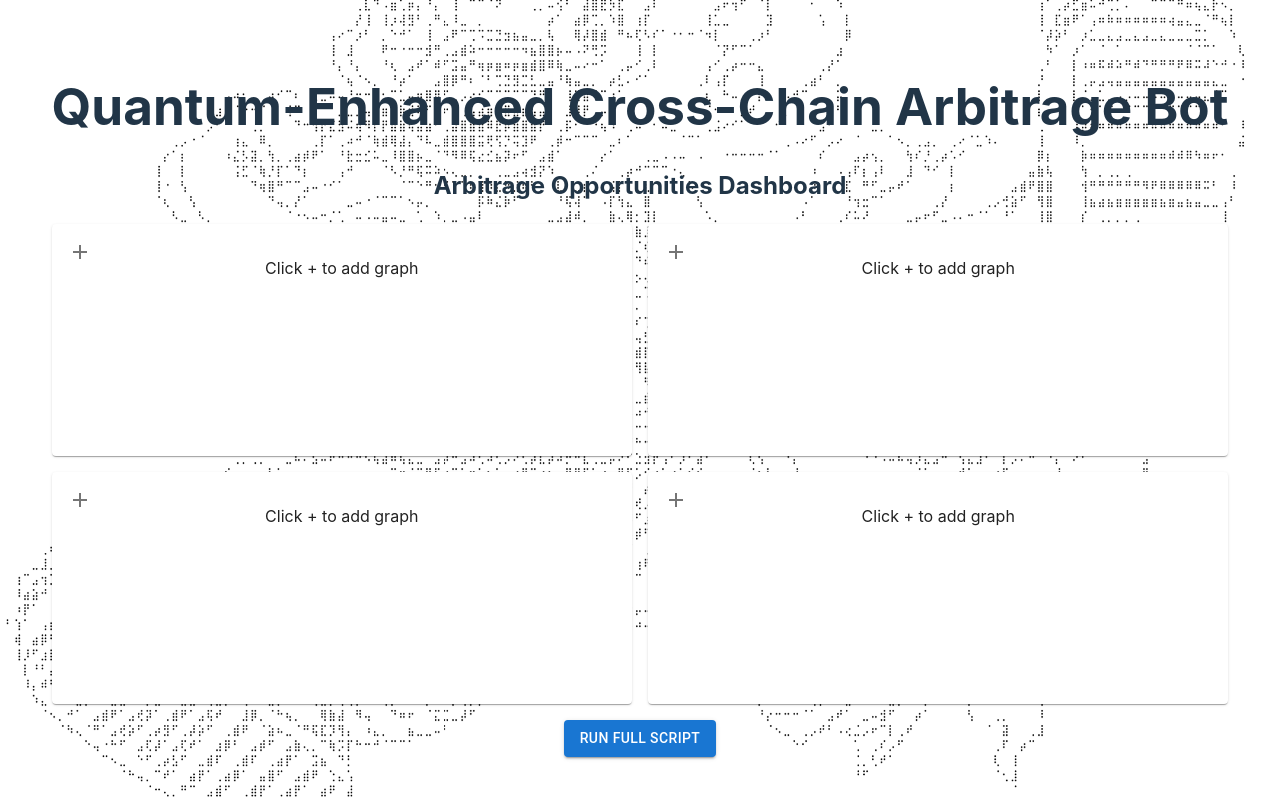
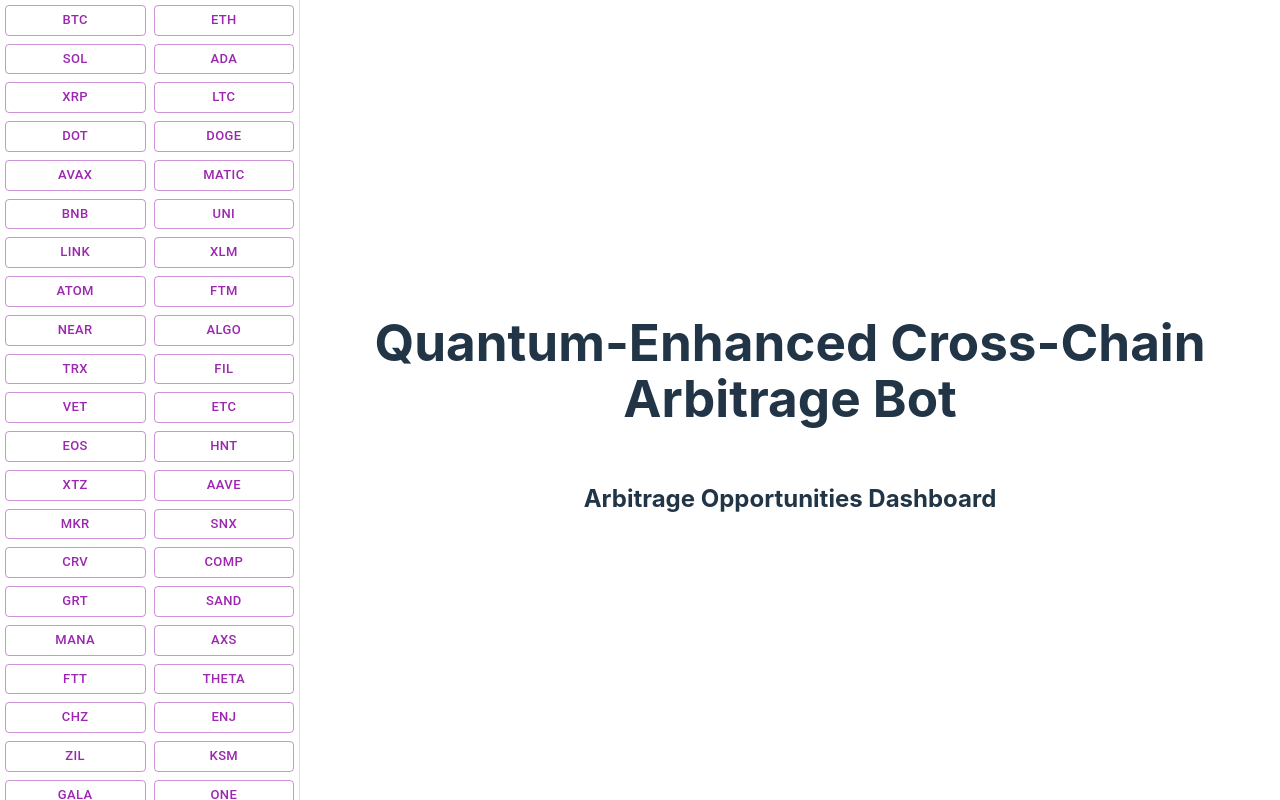
Before and after one commit to TumCucTom/quantum-cross-chain-arbitrage, a React (Vite) app in the folder code/web-app/qxab-frontend/: page / in a window 1280 px wide. Built offline with nearby package versions, Linux system fonts and the light colour scheme.

Commit message:
Made the Live dashboard

```diff
--- a/code/web-app/qxab-frontend/src/App.tsx
+++ b/code/web-app/qxab-frontend/src/App.tsx
@@ -1,5 +1,5 @@
 import './App.css'
-import ArbitrageDashboard from './components/ArbitageDashboard';
+import ArbitrageDashboard from './components/HomeDashboard';
 
 
 function App() {
@@ -7,9 +7,6 @@ function App() {
   return (
     <>
       <div className="App">
-      <header>
-        <h1>Quantum-Enhanced Cross-Chain Arbitrage Bot</h1>
-      </header>
       <main>
         <ArbitrageDashboard />
       </main>
--- a/code/web-app/qxab-frontend/src/components/ArbitageDashboard.tsx
+++ b/code/web-app/qxab-frontend/src/components/ArbitageDashboard.tsx
@@ -99,7 +99,7 @@ const ArbitrageDashboard: React.FC = () => {
                 <div>
                   <p>{cell.text}</p>
                   {/* Pass an indicator if needed */}
-                  <LiveDataGraph currency = {cell.text}/>
+                  <LiveDataGraph currency = {cell.text} isHistorical={false}/>
 
                   <IconButton
                     onClick={() => handleOpenFullScreen(cell.text)}
@@ -150,7 +150,7 @@ const ArbitrageDashboard: React.FC = () => {
           </IconButton>
         </DialogTitle>
         <DialogContent>
-        <LiveDataGraph currency={fullScreenCurrency} />
+        <LiveDataGraph currency={fullScreenCurrency} isHistorical={false}/>
         </DialogContent>
       </Dialog>
 
--- /dev/null
+++ b/code/web-app/qxab-frontend/src/components/HomeDashboard.tsx
@@ -0,0 +1,136 @@
+import React, { useState } from 'react';
+import LiveDataGraph from './LiveDataGraph';
+import Grid from '@mui/material/Grid';
+import Drawer from '@mui/material/Drawer';
+import { IconButton, Paper, Button, Box, Dialog, DialogTitle, DialogContent } from '@mui/material';
+import FullscreenIcon from '@mui/icons-material/Fullscreen';
+import FullscreenExitIcon from '@mui/icons-material/FullscreenExit';
+
+
+const buttonNames = [
+    "BTC", "ETH", "SOL", "ADA", "XRP", "LTC", "DOT", "DOGE",
+    "AVAX", "MATIC", "BNB", "UNI", "LINK", "XLM", "ATOM", "FTM",
+    "NEAR", "ALGO", "TRX", "FIL", "VET", "ETC", "EOS", "HNT",
+    "XTZ", "AAVE", "MKR", "SNX", "CRV", "COMP", "GRT", "SAND",
+    "MANA", "AXS", "FTT", "THETA", "CHZ", "ENJ", "ZIL", "KSM",
+    "GALA", "ONE", "RUNE", "BCH", "HBAR", "XMR", "ICP", "WAVES",
+    "EGLD", "DASH", "YFI", "ZEC", "OMG", "QTUM", "BAT", "DGB"
+];
+
+const drawerWidth = 300;
+
+const ArbitrageDashboard: React.FC = () => {
+  // State to store the selected currencies (max 6)
+  const [selectedCurrencies, setSelectedCurrencies] = useState<string[]>([]);
+  const [fullScreenOpen, setFullScreenOpen] = useState<boolean>(false);
+  const [fullScreenCurrency, setFullScreenCurrency] = useState<string>('');
+
+  const handleOpenFullScreen = (currency: string) => {
+    setFullScreenCurrency(currency);
+    setFullScreenOpen(true);
+  };
+
+  const handleCloseFullScreen = () => {
+    setFullScreenOpen(false);
+    setFullScreenCurrency('');
+  };
+
+  const toggleCurrency = (currency: string) => {
+    setSelectedCurrencies((prev) => {
+      if (prev.includes(currency)) {
+        return prev.filter((c) => c !== currency); // Remove if already selected
+      } else if (prev.length < 6) {
+        return [...prev, currency]; // Add if not already selected (max 6)
+      }
+      return prev; // Do nothing if max reached
+    });
+  };
+
+  return (
+    <div style={{ display: 'flex' }}>
+      {/* Sidebar Drawer */}
+      <Drawer
+        variant="permanent"
+        anchor="left"
+        sx={{
+          width: drawerWidth,
+          flexShrink: 0,
+          [`& .MuiDrawer-paper`]: {
+            width: drawerWidth,
+            boxSizing: 'border-box',
+            padding: 0.6
+          },
+        }}
+      >
+        <Grid container spacing={1}>
+          {buttonNames.map((name, index) => (
+            <Grid item xs={6} key={index}>
+              <Button
+                variant={selectedCurrencies.includes(name) ? "contained" : "outlined"}
+                color={selectedCurrencies.includes(name) ? "primary" : "secondary"}
+                size="small"
+                onClick={() => toggleCurrency(name)}
+                fullWidth
+              >
+                {name}
+              </Button>
+            </Grid>
+          ))}
+        </Grid>
+      </Drawer>
+
+            {/* Main Content Area */}
+            <Box
+        component="main"
+        sx={{
+          flexGrow: 1,
+          padding: '20px',
+          display: 'flex',
+          flexDirection: 'column',
+          alignItems: 'center'
+        }}
+      >
+        <h1>Quantum-Enhanced Cross-Chain Arbitrage Bot</h1>
+        <h2>Arbitrage Opportunities Dashboard</h2>
+
+        {/* Graphs - Only Display 6 Selected Graphs */}
+        <Grid container spacing={2} sx={{ width: '100%', justifyContent: 'center' }}>
+          {selectedCurrencies.map((currency, index) => (
+            <Grid item xs={12} sm={6} md={4} key={index}>
+              <Paper sx={{ p: 2, textAlign: 'center', minHeight: 250, position: 'relative' }}>
+                {/* Fullscreen Button (Top Right) */}
+                <IconButton
+                  onClick={() => handleOpenFullScreen(currency)}
+                  sx={{ position: 'absolute', top: 8, right: 8 }}
+                >
+                  <FullscreenIcon />
+                </IconButton>
+
+                <p>{currency+"USDT"}</p>
+                <LiveDataGraph currency={currency+"USDT"} isHistorical={false}/>
+              </Paper>
+            </Grid>
+          ))}
+        </Grid>
+      </Box>
+
+        {/* Full Screen Dialog */}
+        <Dialog open={fullScreenOpen} onClose={handleCloseFullScreen} fullScreen>
+        <DialogTitle>
+          Full Screen Graph - {fullScreenCurrency+"USDT"}
+          <IconButton
+            onClick={handleCloseFullScreen}
+            sx={{ position: 'absolute', right: 16, top: 16 }}
+          >
+            <FullscreenExitIcon />
+          </IconButton>
+        </DialogTitle>
+        <DialogContent>
+          <LiveDataGraph currency={fullScreenCurrency+"USDT"} isHistorical={false} />
+        </DialogContent>
+      </Dialog>
+    </div>
+  );
+};
+
+export default ArbitrageDashboard;
--- a/code/web-app/qxab-frontend/src/components/LiveDataGraph.tsx
+++ b/code/web-app/qxab-frontend/src/components/LiveDataGraph.tsx
@@ -19,6 +19,7 @@ interface ArbitrageOpportunity {
 
 interface LiveDataGraphProps {
   currency: string;
+  isHistorical: boolean;
 }
 
 const dummyData: ArbitrageOpportunity[] = [
@@ -38,10 +39,9 @@ const dummyData: ArbitrageOpportunity[] = [
     }
 ];
 
-  const LiveDataGraph: React.FC<LiveDataGraphProps> = ({ currency }) => {
+  const LiveDataGraph: React.FC<LiveDataGraphProps> = ({ currency, isHistorical }) => {
     const [data, setData] = useState<ArbitrageOpportunity[]>([]);
     const [loading, setLoading] = useState<boolean>(false);
-    const [isHistorical, setIsHistorical] = useState<boolean>(false);
     const [sliderValue, setSliderValue] = useState<number>(0);
 
     const fetchLiveData = async () => {
@@ -103,7 +103,11 @@ const dummyData: ArbitrageOpportunity[] = [
     // Fetch live data immediately and then every 3 seconds
   useEffect(() => {
     if (isHistorical) {
-      fetchHistoricalData();
+      const timeout = setTimeout(() => {
+        fetchHistoricalData();
+      }, 500);
+
+      return () => clearTimeout(timeout);
     } else {
       fetchLiveData();
       const interval = setInterval(fetchLiveData, 5000);
@@ -149,18 +153,12 @@ const dummyData: ArbitrageOpportunity[] = [
             <XAxis dataKey="timestamp" />
             <YAxis />
             <Tooltip />
-            <Line type="monotone" dataKey="price" stroke="#8884d8" activeDot={{ r: 2 }} dot={{ r: 0.2 }} />
+            <Line type="monotone" dataKey="price" stroke="#8884d8" activeDot={{ r: 2 }} dot={{ r: 2 }} />
           </LineChart>
         </ResponsiveContainer>
       ) : (
         !loading && <p>No data available.</p>
       )}
-      <button
-        onClick={() => setIsHistorical(!isHistorical)}
-        style={{ marginTop: '20px' }}
-      >
-        {isHistorical ? 'Show Live Data' : 'Show Historical Data'}
-      </button>
 
         {/* Interactive controls for historical mode */}
         {isHistorical && (
--- a/code/web-app/qxab-frontend/src/index.css
+++ b/code/web-app/qxab-frontend/src/index.css
@@ -3,9 +3,9 @@
   line-height: 1.5;
   font-weight: 400;
 
-  color-scheme: light dark;
-  color: rgba(255, 255, 255, 0.87);
-  background-color: #242424;
+  color-scheme: light;
+  color: rgba(31, 31, 31, 0.87);
+  background-color: #c1c1c1;
 
   font-synthesis: none;
   text-rendering: optimizeLegibility;
@@ -40,11 +40,6 @@ body {
   place-items: center;
   min-width: 320px;
   min-height: 100vh;
-  background-image: url('./assets/background.png');
-  background-repeat: no-repeat;
-  background-position: center;
-  background-size: cover;
-  background-attachment: fixed;
 }
 
 h1 {
```
Also changed, not shown: code/web-app/qxab-frontend/src/components/LiveDashboard.tsx (added).
